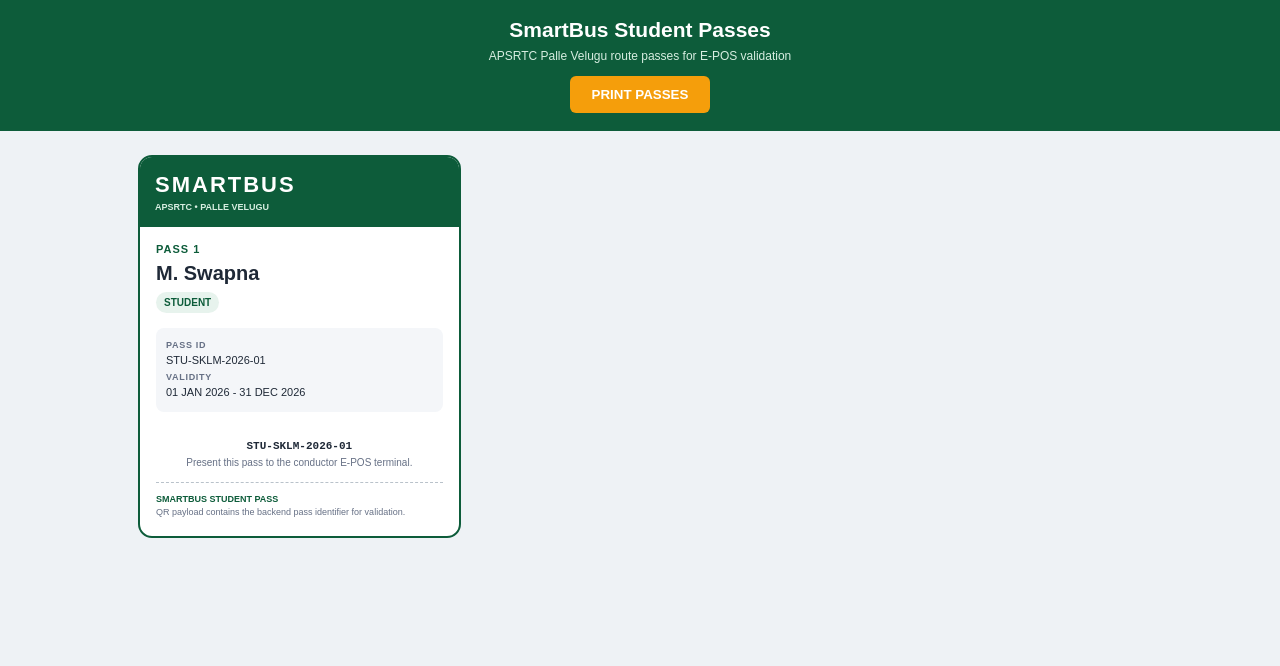
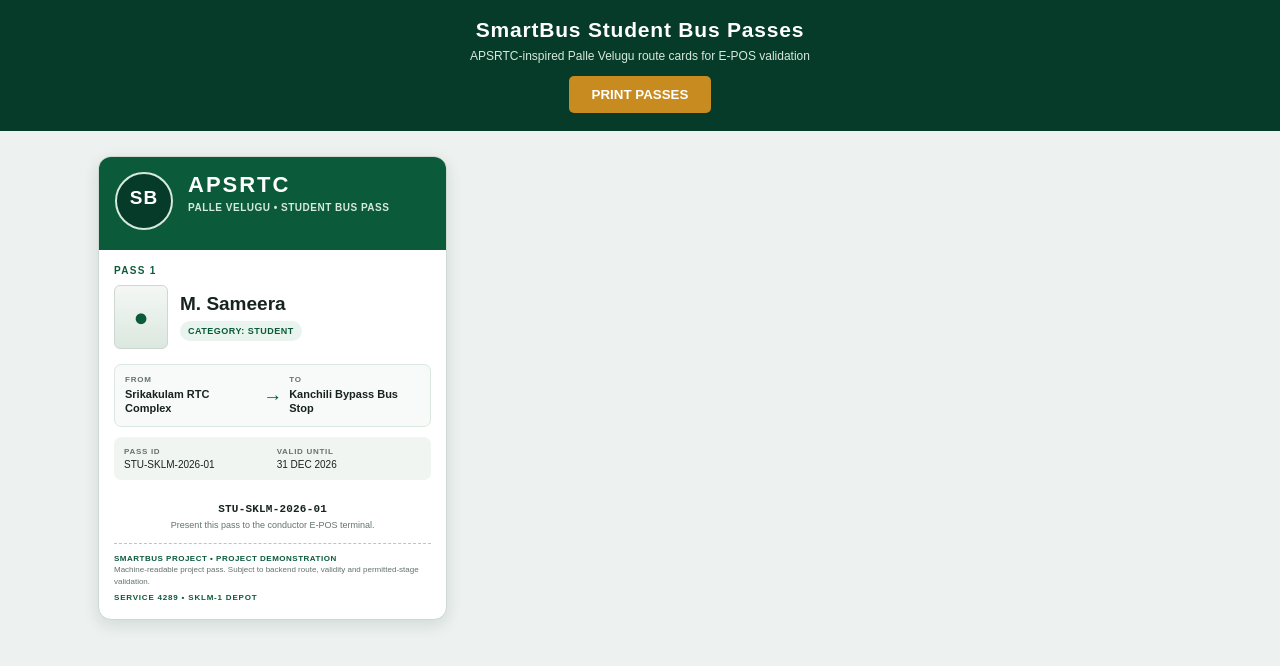
Before and after one commit to Krishna-Sahu0-0/Smart-Bus, a plain HTML site: page sample-passes/printable_passes.html in a window 1280 px wide. Drawn offline with Linux system fonts and the light colour scheme; a script that the page names is missing.

Commit message:
changed pass usernames, added final fixations

```diff
--- a/backend-server/scripts/seed.js
+++ b/backend-server/scripts/seed.js
@@ -34,9 +34,9 @@ async function seed() {
   });
   const validUntil = new Date('2026-12-31T23:59:59.999Z');
   await Pass.insertMany([
-    { passId: 'STU-SKLM-2026-01', passType: 'STUDENT', holderName: 'M. Swapna', validFrom: new Date('2026-01-01T00:00:00.000Z'), validUntil, permittedStages: ['STAGE_01', 'STAGE_02', 'STAGE_03', 'STAGE_04', 'STAGE_05', 'STAGE_06', 'STAGE_07'], active: true },
-    { passId: 'STU-SKLM-2026-44', passType: 'STUDENT', holderName: 'A. Krishna', validFrom: new Date('2026-01-01T00:00:00.000Z'), validUntil, permittedStages: ['STAGE_01', 'STAGE_02', 'STAGE_03', 'STAGE_04'], active: true },
-    { passId: 'STU-SKLM-2026-92', passType: 'STUDENT', holderName: 'S. Dipesh', validFrom: new Date('2026-01-01T00:00:00.000Z'), validUntil, permittedStages: ['STAGE_03', 'STAGE_04', 'STAGE_05', 'STAGE_06', 'STAGE_07'], active: true },
+    { passId: 'STU-SKLM-2026-01', passType: 'STUDENT', holderName: 'M. Sameera', validFrom: new Date('2026-01-01T00:00:00.000Z'), validUntil, permittedStages: ['STAGE_01', 'STAGE_02', 'STAGE_03', 'STAGE_04', 'STAGE_05', 'STAGE_06', 'STAGE_07'], active: true },
+    { passId: 'STU-SKLM-2026-44', passType: 'STUDENT', holderName: 'M. Devi', validFrom: new Date('2026-01-01T00:00:00.000Z'), validUntil, permittedStages: ['STAGE_01', 'STAGE_02', 'STAGE_03', 'STAGE_04'], active: true },
+    { passId: 'STU-SKLM-2026-92', passType: 'STUDENT', holderName: 'Siva Ram', validFrom: new Date('2026-01-01T00:00:00.000Z'), validUntil, permittedStages: ['STAGE_03', 'STAGE_04', 'STAGE_05', 'STAGE_06', 'STAGE_07'], active: true },
   ]);
   console.log('SmartBus Srikakulam seed complete: 1 user, 1 bus, 1 route, 7 stages, 3 sample passes.');
 }
--- a/sample-passes/printable_passes.html
+++ b/sample-passes/printable_passes.html
@@ -3,53 +3,63 @@
 <head>
   <meta charset="utf-8">
   <meta name="viewport" content="width=device-width, initial-scale=1">
-  <title>SmartBus Student Passes</title>
+  <title>SmartBus Student Bus Passes</title>
   <script src="https://cdnjs.cloudflare.com/ajax/libs/qrcodejs/1.0.0/qrcode.min.js"></script>
   <style>
+    :root { --green: #0b5b3a; --green-dark: #073b29; --mint: #e8f4ed; --ink: #17231f; --muted: #64736c; --line: #ccd8d1; --gold: #c88b20; }
     * { box-sizing: border-box; }
-    body { margin: 0; background: #eef2f5; color: #1f2937; font-family: Arial, sans-serif; }
-    .toolbar { padding: 18px; background: #0d5c3a; color: #fff; text-align: center; }
-    .toolbar h1 { margin: 0; font-size: 21px; }
-    .toolbar p { margin: 7px 0 13px; color: #d7eee1; font-size: 12px; }
-    .print { border: 0; border-radius: 6px; padding: 11px 22px; background: #f59e0b; color: #fff; font-weight: 800; cursor: pointer; }
-    .sheet { display: grid; grid-template-columns: repeat(3, 1fr); gap: 18px; max-width: 1040px; margin: 24px auto; padding: 0 18px; }
-    .pass { overflow: hidden; border: 2px solid #0d5c3a; border-radius: 14px; background: #fff; page-break-inside: avoid; }
-    .pass-head { padding: 15px; background: #0d5c3a; color: #fff; }
+    body { margin: 0; background: #edf1ef; color: var(--ink); font-family: Arial, Helvetica, sans-serif; }
+    .toolbar { padding: 18px; background: var(--green-dark); color: #fff; text-align: center; }
+    .toolbar h1 { margin: 0; font-size: 21px; letter-spacing: .8px; }
+    .toolbar p { margin: 7px 0 13px; color: #d5e9dd; font-size: 12px; }
+    .print { border: 0; border-radius: 5px; padding: 11px 23px; background: var(--gold); color: #fff; font-weight: 900; cursor: pointer; }
+    .sheet { display: grid; grid-template-columns: repeat(3, minmax(0, 1fr)); gap: 18px; max-width: 1120px; margin: 25px auto; padding: 0 18px; }
+    .pass { overflow: hidden; border: 1px solid var(--line); border-radius: 13px; background: #fff; box-shadow: 0 5px 16px rgba(7, 59, 41, .12); page-break-inside: avoid; }
+    .pass-head { position: relative; min-height: 93px; padding: 15px 16px 13px 89px; background: var(--green); color: #fff; }
+    .pass-head:before { content: ''; position: absolute; left: 16px; top: 15px; width: 54px; height: 54px; border: 2px solid #d5e9dd; border-radius: 50%; background: var(--green-dark); }
+    .pass-head:after { content: 'SB'; position: absolute; left: 16px; top: 30px; width: 58px; color: #fff; text-align: center; font-size: 19px; font-weight: 900; letter-spacing: 1px; }
     .brand { font-size: 22px; font-weight: 900; letter-spacing: 2px; }
-    .brand-sub { margin-top: 4px; color: #d7eee1; font-size: 9px; font-weight: 800; }
-    .pass-body { padding: 16px; }
-    .pass-number { color: #0d5c3a; font-size: 11px; font-weight: 900; letter-spacing: 1px; }
-    .holder { margin-top: 7px; font-size: 20px; font-weight: 900; }
-    .type { display: inline-block; margin-top: 7px; padding: 5px 8px; border-radius: 14px; background: #e7f3ed; color: #0d5c3a; font-size: 10px; font-weight: 900; }
-    .meta { margin-top: 15px; padding: 10px; border-radius: 8px; background: #f4f6f9; font-size: 11px; line-height: 1.6; }
-    .meta span { display: block; color: #667085; font-size: 9px; font-weight: 800; letter-spacing: .7px; }
-    .qr { display: flex; justify-content: center; margin: 18px 0 10px; }
-    .pass-id { text-align: center; font-family: monospace; font-size: 11px; font-weight: 900; }
-    .validity { margin-top: 5px; color: #667085; text-align: center; font-size: 10px; }
-    .footer { margin-top: 14px; padding-top: 10px; border-top: 1px dashed #b9c2ca; color: #667085; font-size: 9px; line-height: 1.5; }
-    .footer strong { color: #0d5c3a; }
-    @media (max-width: 760px) { .sheet { grid-template-columns: 1fr; max-width: 390px; } }
-    @media print { .toolbar { display: none; } body { background: #fff; } .sheet { margin: 0 auto; padding-top: 18px; } .pass { box-shadow: none; } }
+    .brand-sub { margin-top: 4px; color: #d5e9dd; font-size: 10px; font-weight: 800; letter-spacing: .5px; }
+    .pass-body { padding: 15px; }
+    .pass-number { color: var(--green); font-size: 10px; font-weight: 900; letter-spacing: 1.3px; }
+    .identity { display: flex; align-items: center; gap: 12px; margin-top: 9px; }
+    .photo { display: flex; width: 54px; height: 64px; align-items: center; justify-content: center; border: 1px solid var(--line); border-radius: 6px; background: linear-gradient(#f4f7f5, #dbe8df); color: var(--green); font-size: 25px; font-weight: 900; }
+    .holder { font-size: 19px; font-weight: 900; }
+    .type { display: inline-block; margin-top: 6px; padding: 5px 8px; border-radius: 12px; background: var(--mint); color: var(--green); font-size: 9px; font-weight: 900; letter-spacing: .5px; }
+    .journey { display: grid; grid-template-columns: 1fr auto 1fr; gap: 7px; align-items: center; margin-top: 15px; padding: 10px; border: 1px solid #dbe8df; border-radius: 7px; background: #f7faf8; }
+    .journey-label { display: block; color: var(--muted); font-size: 8px; font-weight: 900; letter-spacing: .8px; }
+    .journey-value { display: block; margin-top: 4px; font-size: 11px; font-weight: 800; line-height: 1.25; }
+    .arrow { color: var(--green); font-size: 19px; font-weight: 900; }
+    .meta { display: grid; grid-template-columns: 1fr 1fr; gap: 8px; margin-top: 10px; padding: 10px; border-radius: 7px; background: #f1f5f2; font-size: 10px; }
+    .meta span { display: block; margin-bottom: 3px; color: var(--muted); font-size: 8px; font-weight: 900; letter-spacing: .7px; }
+    .qr { display: flex; justify-content: center; margin: 15px 0 8px; }
+    .pass-id { text-align: center; font-family: monospace; font-size: 11px; font-weight: 900; letter-spacing: .2px; }
+    .validity { margin-top: 5px; color: var(--muted); text-align: center; font-size: 9px; }
+    .footer { margin-top: 13px; padding-top: 9px; border-top: 1px dashed #b9c8bf; color: var(--muted); font-size: 8px; line-height: 1.45; }
+    .footer strong { color: var(--green); letter-spacing: .5px; }
+    .project { margin-top: 5px; color: var(--green); font-size: 8px; font-weight: 900; letter-spacing: .8px; }
+    @media (max-width: 860px) { .sheet { grid-template-columns: 1fr; max-width: 390px; } }
+    @media print { .toolbar { display: none; } body { background: #fff; } .sheet { grid-template-columns: repeat(3, 1fr); gap: 10px; margin: 0 auto; padding: 12px; } .pass { box-shadow: none; } .pass-head { padding-left: 72px; } .pass-head:before, .pass-head:after { transform: scale(.8); transform-origin: left top; } .brand { font-size: 17px; } .brand-sub { font-size: 8px; } .pass-body { padding: 10px; } .holder { font-size: 16px; } .journey-value { font-size: 9px; } .qr { margin: 10px 0 6px; } }
   </style>
 </head>
 <body>
   <header class="toolbar">
-    <h1>SmartBus Student Passes</h1>
-    <p>APSRTC Palle Velugu route passes for E-POS validation</p>
+    <h1>SmartBus Student Bus Passes</h1>
+    <p>APSRTC-inspired Palle Velugu route cards for E-POS validation</p>
     <button class="print" type="button" onclick="window.print()">PRINT PASSES</button>
   </header>
   <main class="sheet" id="passes"></main>
   <script>
     const passes = [
-      { number: 'PASS 1', holder: 'M. Swapna', id: 'STU-SKLM-2026-01' },
-      { number: 'PASS 2', holder: 'A. Krishna', id: 'STU-SKLM-2026-44' },
-      { number: 'PASS 3', holder: 'S. Dipesh', id: 'STU-SKLM-2026-92' },
+      { number: 'PASS 1', holder: 'M. Sameera', id: 'STU-SKLM-2026-01', from: 'Srikakulam RTC Complex', to: 'Kanchili Bypass Bus Stop' },
+      { number: 'PASS 2', holder: 'M. Devi', id: 'STU-SKLM-2026-44', from: 'Srikakulam RTC Complex', to: 'Polavaram' },
+      { number: 'PASS 3', holder: 'Siva Ram', id: 'STU-SKLM-2026-92', from: 'Tekkali RTC Bus Station', to: 'Kanchili Bypass Bus Stop' },
     ];
     const container = document.getElementById('passes');
     passes.forEach((pass, index) => {
       const card = document.createElement('article');
       card.className = 'pass';
-      card.innerHTML = `<div class="pass-head"><div class="brand">SMARTBUS</div><div class="brand-sub">APSRTC • PALLE VELUGU</div></div><div class="pass-body"><div class="pass-number">${pass.number}</div><div class="holder">${pass.holder}</div><div class="type">STUDENT</div><div class="meta"><span>PASS ID</span>${pass.id}<span>VALIDITY</span>01 JAN 2026 - 31 DEC 2026</div><div class="qr" id="qr-${index}"></div><div class="pass-id">${pass.id}</div><div class="validity">Present this pass to the conductor E-POS terminal.</div><div class="footer"><strong>SMARTBUS STUDENT PASS</strong><br>QR payload contains the backend pass identifier for validation.</div></div>`;
+      card.innerHTML = `<div class="pass-head"><div class="brand">APSRTC</div><div class="brand-sub">PALLE VELUGU • STUDENT BUS PASS</div></div><div class="pass-body"><div class="pass-number">${pass.number}</div><div class="identity"><div class="photo">●</div><div><div class="holder">${pass.holder}</div><div class="type">CATEGORY: STUDENT</div></div></div><div class="journey"><div><span class="journey-label">FROM</span><span class="journey-value">${pass.from}</span></div><span class="arrow">→</span><div><span class="journey-label">TO</span><span class="journey-value">${pass.to}</span></div></div><div class="meta"><div><span>PASS ID</span>${pass.id}</div><div><span>VALID UNTIL</span>31 DEC 2026</div></div><div class="qr" id="qr-${index}"></div><div class="pass-id">${pass.id}</div><div class="validity">Present this pass to the conductor E-POS terminal.</div><div class="footer"><strong>SMARTBUS PROJECT • PROJECT DEMONSTRATION</strong><br>Machine-readable project pass. Subject to backend route, validity and permitted-stage validation.<div class="project">SERVICE 4289 • SKLM-1 DEPOT</div></div></div>`;
       container.appendChild(card);
       new QRCode(document.getElementById(`qr-${index}`), { text: JSON.stringify({ pass_id: pass.id }), width: 190, height: 190, colorDark: '#111827', colorLight: '#ffffff', correctLevel: QRCode.CorrectLevel.M });
     });
```
